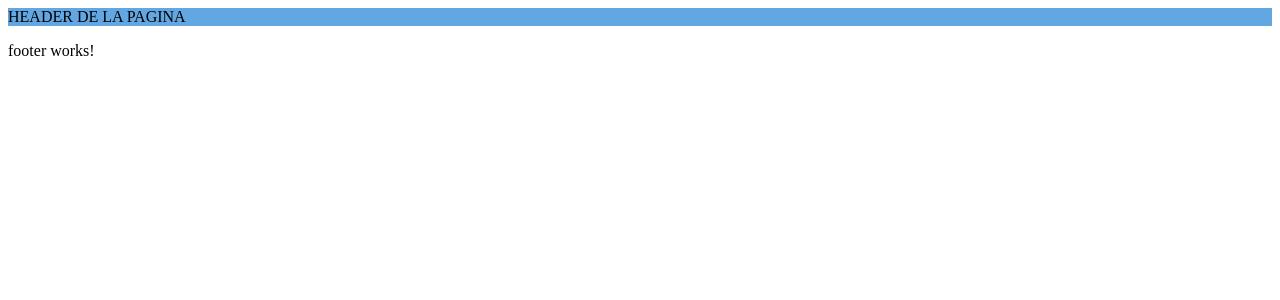
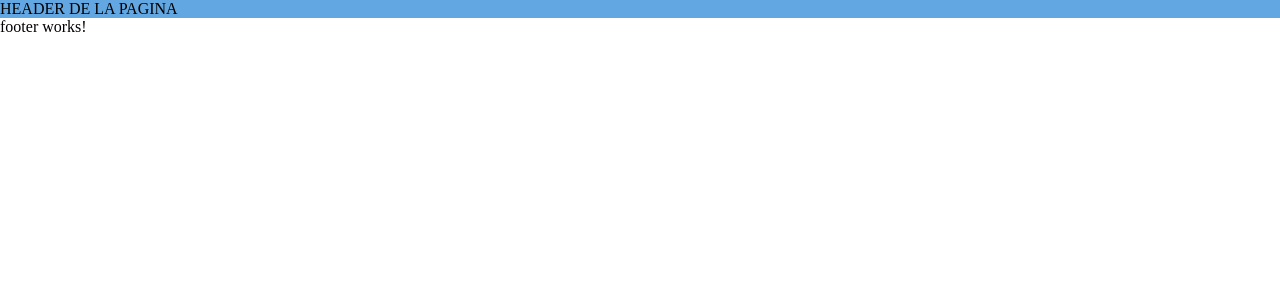
Before and after one commit to heisemberghuxley/ecommerce_jewelry, an Angular app: page / in a window 1280 px wide. Shown: the top 300 px of the page. Built offline with nearby package versions, Linux system fonts and the light colour scheme.

Commit message:
updated > style.css

```diff
--- a/src/styles.css
+++ b/src/styles.css
@@ -1 +1,4 @@
 /* You can add global styles to this file, and also import other style files */
+*{
+  margin: 0;
+}
```
